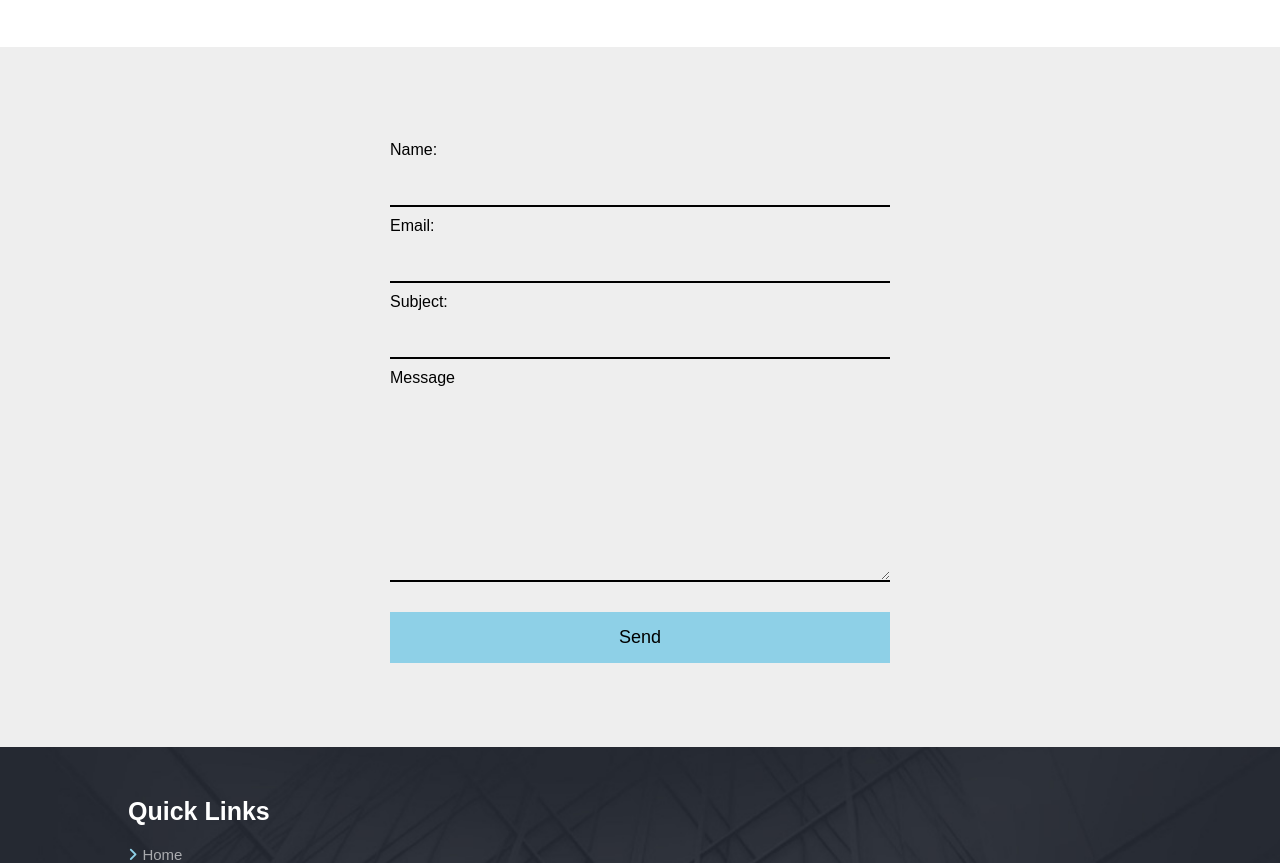
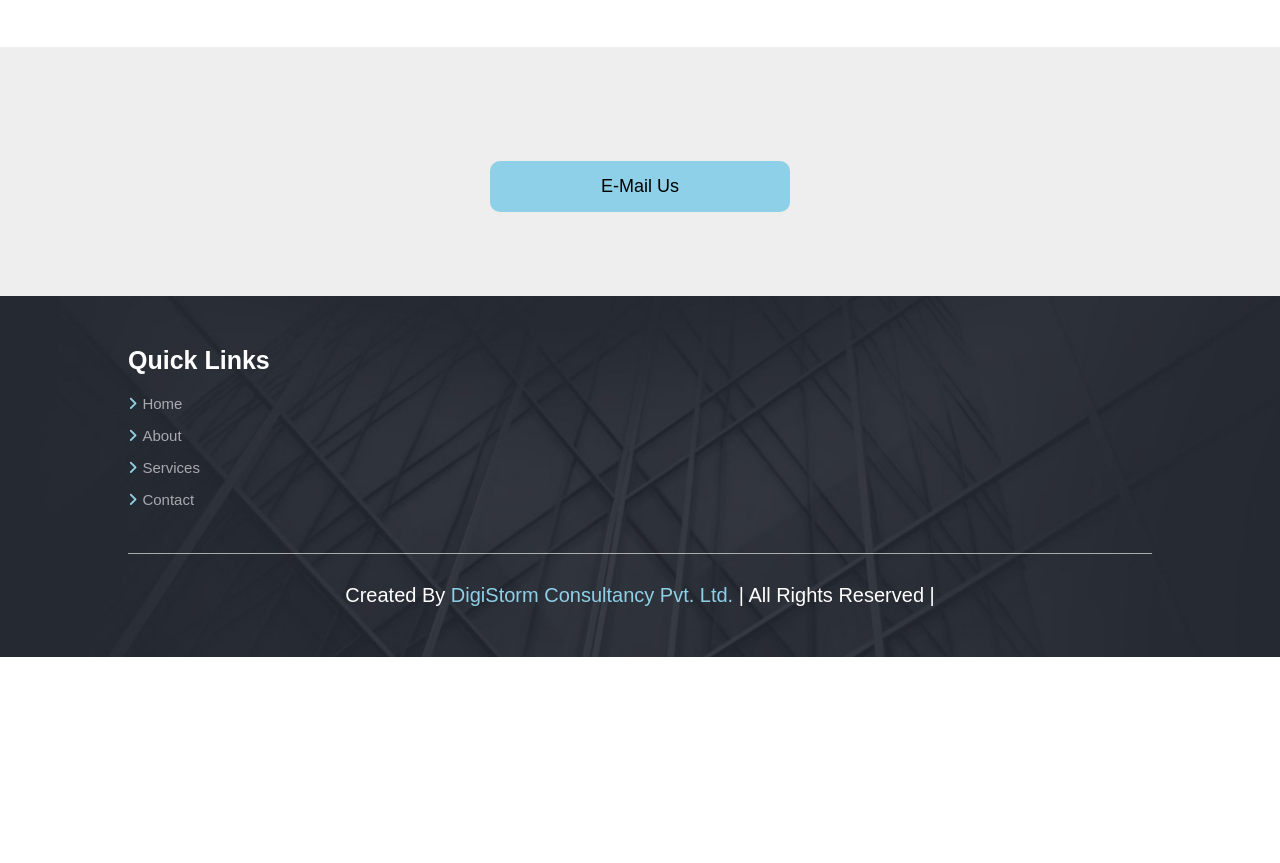
Before and after one commit to Stuti-0310/digistormconsultancy, a plain HTML site: page contact.html in a window 1280 px wide. Shown: the part 719-1582 px from the top of the page. After the commit the page ends 1376 px from the top, so only its background shows below. Drawn offline with nearby package versions, Linux system fonts and the light colour scheme.

Commit message:
Add files via upload

```diff
--- a/contact.html
+++ b/contact.html
@@ -66,17 +66,19 @@
 
 <!-- Contacts Starts -->
     <div class="container">
-        <form action="mail.php" method="POST">
-            <label for="name">Name: </label>
+        <form action="mailto:digistormconsultancy@gmail.com?subject=&body=This is only a test!" method="POST">
+            <!-- <label for="name">Name: </label>
             <input type="text" name="name" id="name">
             <label for="email">Email: </label>
             <input type="email" name="email" id="email">
             <label for="subject">Subject: </label>
             <input type="text" name="subject" id="subject">
             <label for="message">Message </label>
-            <textarea name="message" cols="30" rows="8"></textarea>
-            <input type="submit" value="Send">
+            <textarea name="message" cols="30" rows="8"></textarea> -->
+           <!-- <a a href="mailto:someone@example.com"></a>  -->
+            <input  type="submit" value="E-mail us", class="email-btn">
         </form>
+
     </div>
 <!-- Contacts Ends -->
 
--- a/style.css
+++ b/style.css
@@ -397,7 +397,10 @@ section{
     line-height: 2;
     padding: 1rem 0;
 }
-
+.email-btn{
+    width: 30rem;
+    border-radius: 10px;
+}
 .reviews .slide h3{
     font-size: 2rem;
     color: var(--black);
```
